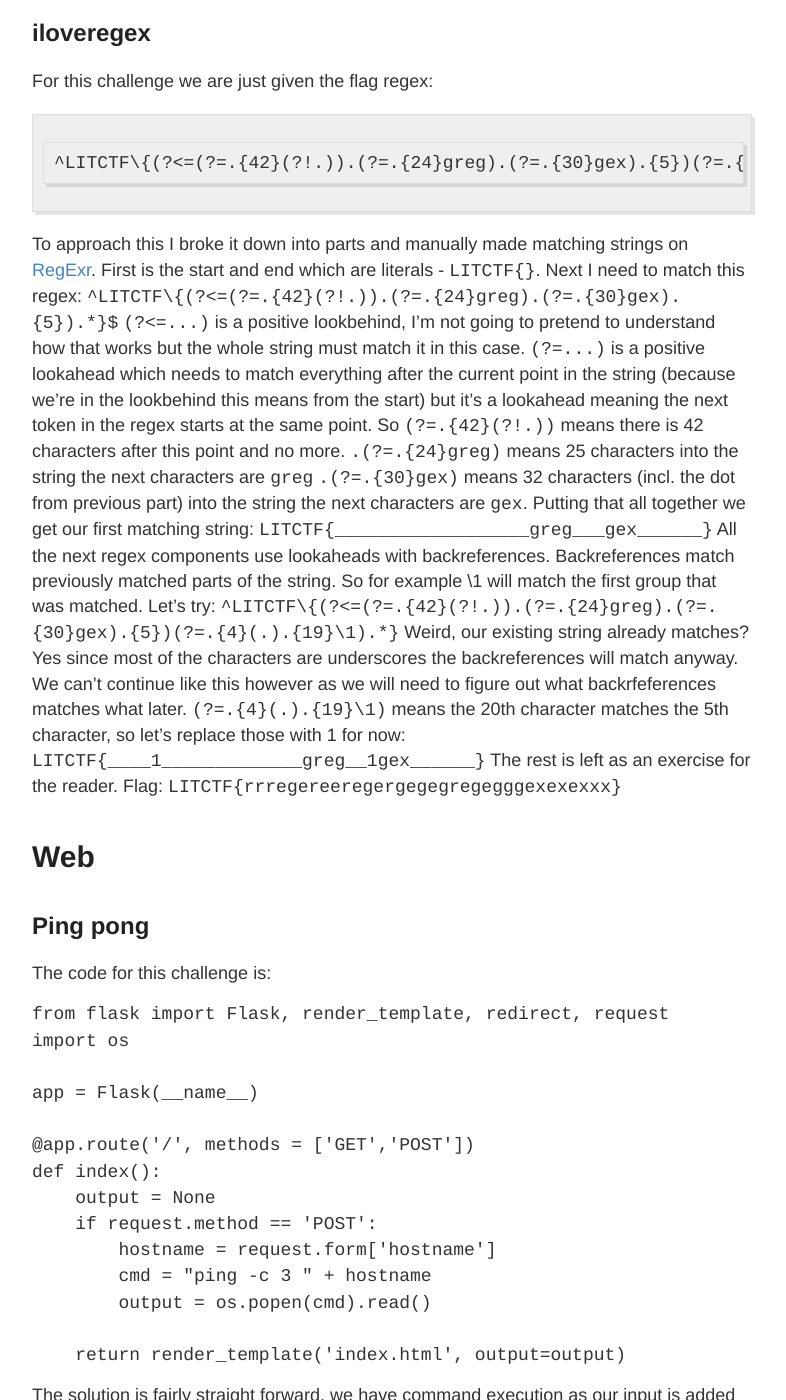
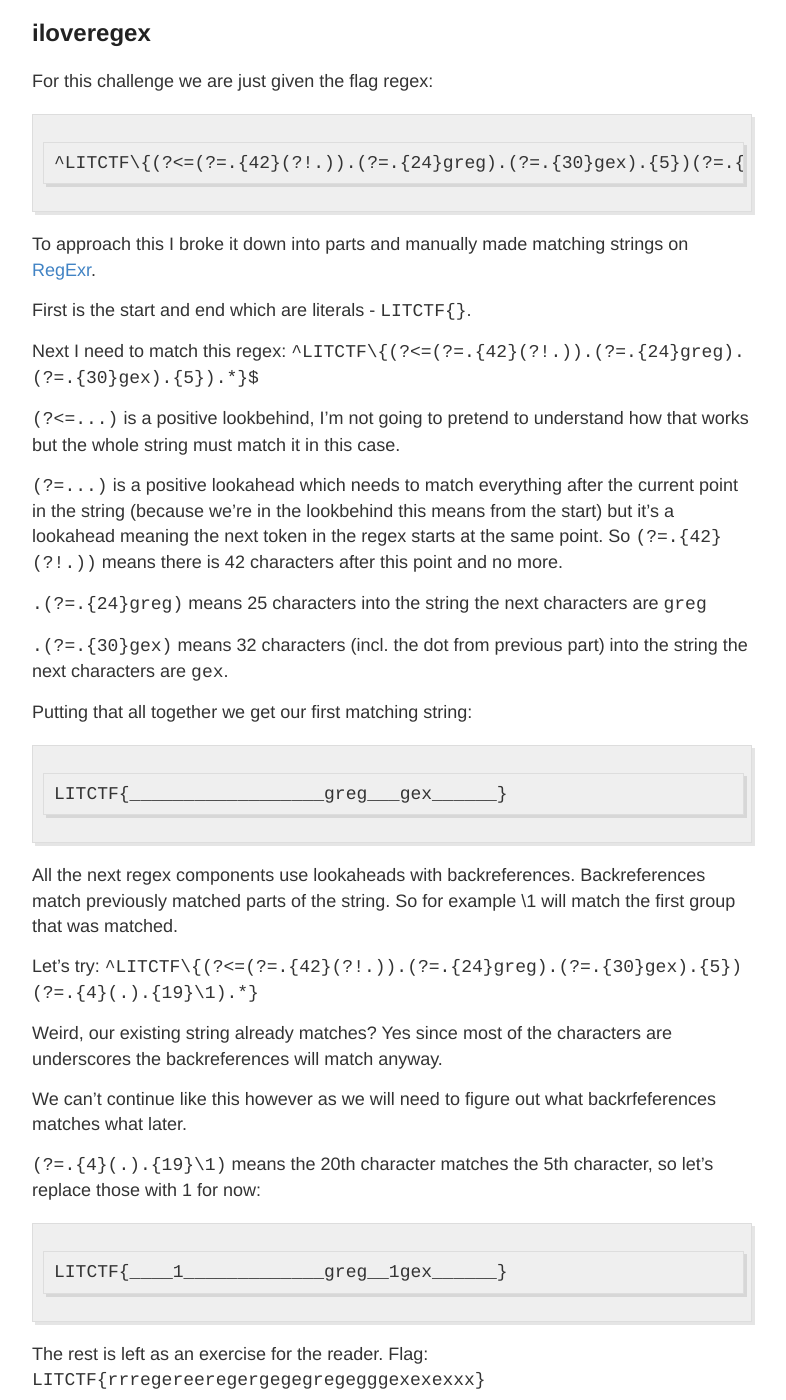
Before and after one commit to Finneyyy/ECSCIreland.github.io, a Jekyll site: the page built from _posts/2023-8-8-Lexington_Informatics_Tournament_CTF_23.md, in a window 1280 px wide and 1400 px high, scrolled down 11979 px. Shown: the whole window, without its empty margins (248-1034 px from the left). Built offline with Jekyll 4.4.1, drawn with Linux system fonts in a browser that asks for light colours; some of the changed text lies outside the part shown.

Commit message:
formatting

````diff
--- a/_posts/2023-8-8-Lexington_Informatics_Tournament_CTF_23.md
+++ b/_posts/2023-8-8-Lexington_Informatics_Tournament_CTF_23.md
@@ -415,29 +415,45 @@ For this challenge we are just given the flag regex:
 ^LITCTF\{(?<=(?=.{42}(?!.)).(?=.{24}greg).(?=.{30}gex).{5})(?=.{4}(.).{19}\1)(?=.{4}(.).{18}\2)(?=.{6}(.).{2}\3)(?=.{3}(.).{11}\4)(?=.{3}(.).{3}\5)(?=.{16}(.).{4}\6)(?=.{27}(.).{4}\7)(?=.{12}(.).{4}\8)(?=.{3}(.).{8}\9)(?=.{18}(.).{2}\10)(?=.{4}(.).{20}\11)(?=.{11}(.).{2}\12)(?=.{32}(.).{0}\13)(?=.{3}(.).{24}\14)(?=.{12}(.).{9}\15)(?=.{7}(.).{2}\16)(?=.{0}(.).{12}\17)(?=.{13}(.).{5}\18)(?=.{1}(.).{0}\19)(?=.{27}(.).{3}\20)(?=.{8}(.).{17}\21)(?=.{16}(.).{6}\22)(?=.{6}(.).{6}\23)(?=.{0}(.).{1}\24)(?=.{8}(.).{11}\25)(?=.{5}(.).{16}\26)(?=.{29}(.).{1}\27)(?=.{4}(.).{9}\28)(?=.{5}(.).{24}\29)(?=.{15}(.).{10}\30).*}$
 ```
 To approach this I broke it down into parts and manually made matching strings on [RegExr](https://regexr.com/).
+
 First is the start and end which are literals - `LITCTF{}`.
+
 Next I need to match this regex: `^LITCTF\{(?<=(?=.{42}(?!.)).(?=.{24}greg).(?=.{30}gex).{5}).*}$`
+
 `(?<=...)` is a positive lookbehind, I'm not going to pretend to understand how that works but the whole string must match it in this case.
+
 `(?=...)` is a positive lookahead which needs to match everything after the current point in the string (because we're in the lookbehind this means from the start) but it's a lookahead meaning the next token in the regex starts at the same point.
 So `(?=.{42}(?!.))` means there is 42 characters after this point and no more.
+
 `.(?=.{24}greg)` means 25 characters into the string the next characters are `greg`
+
 `.(?=.{30}gex)` means 32 characters (incl. the dot from previous part) into the string the next characters are `gex`.
+
 Putting that all together we get our first matching string:
-`LITCTF{__________________greg___gex______}`
-All the next regex components use lookaheads with backreferences. Backreferences match previously matched parts of the string. So for example \1 will match the first group that was matched.
+```
+LITCTF{__________________greg___gex______}
+```
+All the next regex components use lookaheads with backreferences.
+Backreferences match previously matched parts of the string. So for example \1 will match the first group that was matched.
+
 Let's try: `^LITCTF\{(?<=(?=.{42}(?!.)).(?=.{24}greg).(?=.{30}gex).{5})(?=.{4}(.).{19}\1).*}`
-Weird, our existing string already matches? Yes since most of the characters are underscores the backreferences will match anyway. We can't continue like this however as we will need to figure out what backrfeferences matches what later.
+
+Weird, our existing string already matches? Yes since most of the characters are underscores the backreferences will match anyway.
+
+We can't continue like this however as we will need to figure out what backrfeferences matches what later.
+
 `(?=.{4}(.).{19}\1)` means the 20th character matches the 5th character, so let's replace those with 1 for now:
-`LITCTF{____1_____________greg__1gex______}`
+```
+LITCTF{____1_____________greg__1gex______}
+```
 The rest is left as an exercise for the reader.
-Flag:
-`LITCTF{rrregereeregergegegregegggexexexxx}`
+Flag: `LITCTF{rrregereeregergegegregegggexexexxx}`
 
 # Web
 
 ## Ping pong
 The code for this challenge is:
-```python=
+```python
 from flask import Flask, render_template, redirect, request
 import os
 
````
